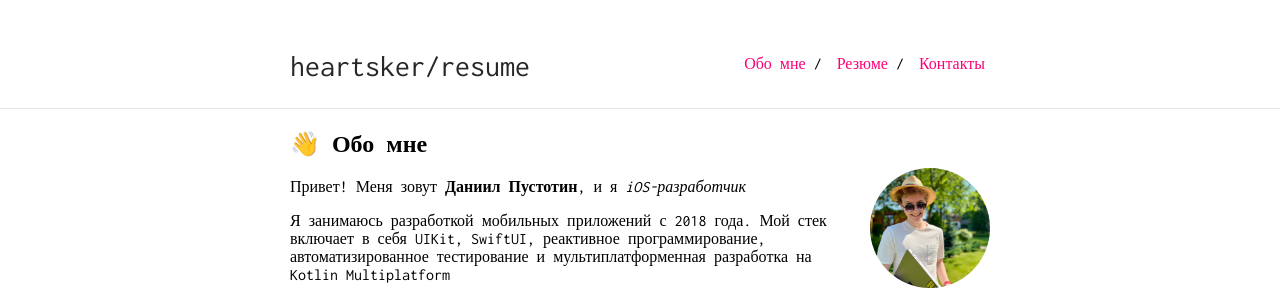
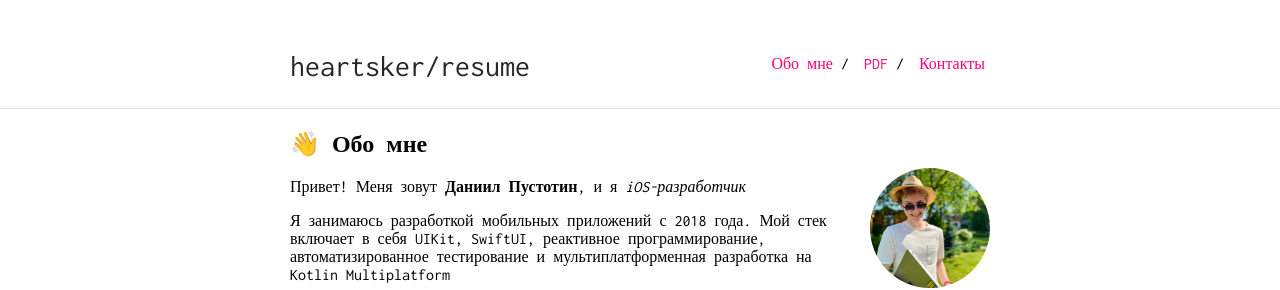
Before and after one commit to heartsker/resume, a Jekyll site: the page built from index.md, in a window 1280 px wide and 900 px high. Shown: the top 290 px of the window. Built offline with Jekyll 4.4.1, drawn with Linux system fonts in a browser that asks for light colours; our own code applies the rules of GitHub Pages for plain Markdown files.

Commit message:
Fixes config

```diff
--- a/_config.yml
+++ b/_config.yml
@@ -18,7 +18,7 @@ sass:
 nav:
  - name: "Обо мне"
    link: "/resume/"
- - name: "Резюме"
+ - name: "PDF"
    link: "resume.pdf"
  - name: "Контакты"
    link: "contacts"
```
